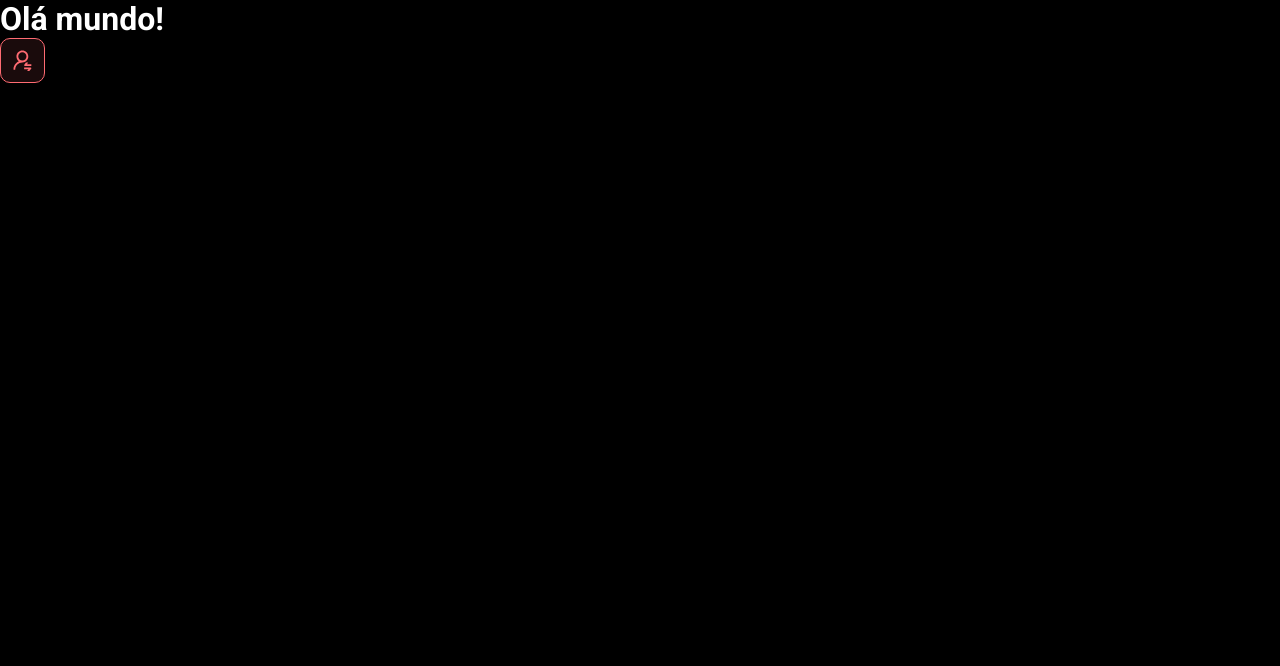
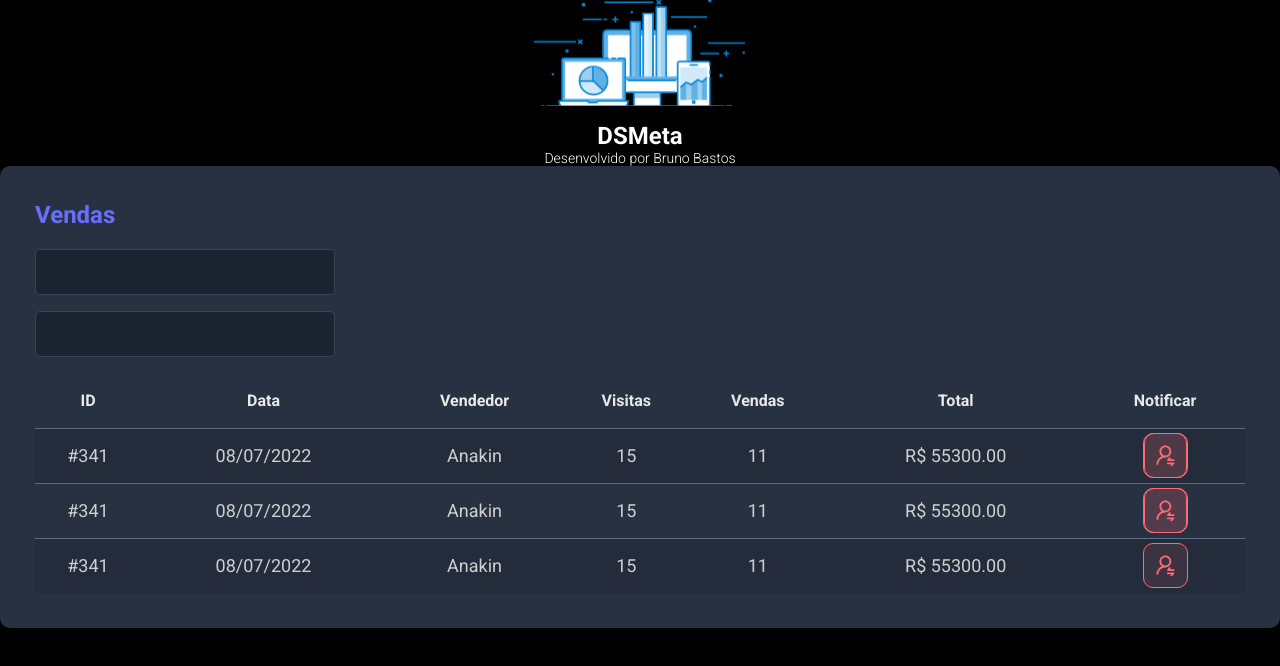
Before and after one commit to brunobastosfer/dsmeta, a React (Vite) app in the folder frontend/: page / in a window 1280 px wide. Shown: the top 666 px of the page. Built offline with nearby package versions, Linux system fonts and the light colour scheme.

Commit message:
other components

```diff
--- a/frontend/src/App.tsx
+++ b/frontend/src/App.tsx
@@ -1,11 +1,19 @@
 import NotificationButton from "./components/NotificationButton";
+import Header from "./components/Header";
+import SalesCard from "./components/SalesCard";
 
 function App() {
   return (
-    <div>
-      <h1>Olá mundo!</h1>
-      <NotificationButton />
-    </div>
+    <>
+      <Header />
+      <main>
+        <section id="sales">
+          <div className="dsmeta-container">
+            <SalesCard />
+          </div>
+        </section>
+      </main>
+    </>
   );
 }
 
--- /dev/null
+++ b/frontend/src/components/Header/index.tsx
@@ -0,0 +1,25 @@
+import logo from "../../assets/img/logo.svg";
+import "./styles.css";
+
+function Header() {
+  return (
+    <header>
+      <div className="dsmeta-logo-container">
+        <img src={logo} alt="DSMeta" />
+        <h1>DSMeta</h1>
+        <p>
+          Desenvolvido por
+          <a
+            href="https://www.instagram.com/brunobastosfer"
+            target="_new blank"
+          >
+            {" "}
+            Bruno Bastos
+          </a>
+        </p>
+      </div>
+    </header>
+  );
+}
+
+export default Header;
--- /dev/null
+++ b/frontend/src/components/Header/styles.css
@@ -0,0 +1,19 @@
+.dsmeta-logo-container {
+    display: flex;
+    flex-direction: column;
+    align-items: center;
+  }
+
+  .dsmeta-logo-container img {
+    width: 235px;
+  }
+
+  .dsmeta-logo-container h1 {
+    margin-top: 15px;
+    font-size: 24px;
+  }
+
+  .dsmeta-logo-container p {
+    font-size: 14px;
+    font-weight: 300;
+  }
--- /dev/null
+++ b/frontend/src/components/SalesCard/index.tsx
@@ -0,0 +1,81 @@
+import NotificationButton from "../NotificationButton";
+import "./styles.css";
+
+function SalesCard() {
+  return (
+    <div className="dsmeta-card">
+      <h2 className="dsmeta-sales-title">Vendas</h2>
+      <div>
+        <div className="dsmeta-form-control-container">
+          <input className="dsmeta-form-control" type="text" />
+        </div>
+        <div className="dsmeta-form-control-container">
+          <input className="dsmeta-form-control" type="text" />
+        </div>
+      </div>
+
+      <div>
+        <table className="dsmeta-sales-table">
+          <thead>
+            <tr>
+              <th className="show992">ID</th>
+              <th className="show576">Data</th>
+              <th>Vendedor</th>
+              <th className="show992">Visitas</th>
+              <th className="show992">Vendas</th>
+              <th>Total</th>
+              <th>Notificar</th>
+            </tr>
+          </thead>
+          <tbody>
+            <tr>
+              <td className="show992">#341</td>
+              <td className="show576">08/07/2022</td>
+              <td>Anakin</td>
+              <td className="show992">15</td>
+              <td className="show992">11</td>
+              <td>R$ 55300.00</td>
+              <td>
+                <div className="dsmeta-red-btn-container">
+                  <div className="dsmeta-red-btn">
+                    <NotificationButton />
+                  </div>
+                </div>
+              </td>
+            </tr>
+            <tr>
+              <td className="show992">#341</td>
+              <td className="show576">08/07/2022</td>
+              <td>Anakin</td>
+              <td className="show992">15</td>
+              <td className="show992">11</td>
+              <td>R$ 55300.00</td>
+              <td>
+                <div className="dsmeta-red-btn-container">
+                  <div className="dsmeta-red-btn">
+                    <NotificationButton />
+                  </div>
+                </div>
+              </td>
+            </tr>
+            <tr>
+              <td className="show992">#341</td>
+              <td className="show576">08/07/2022</td>
+              <td>Anakin</td>
+              <td className="show992">15</td>
+              <td className="show992">11</td>
+              <td>R$ 55300.00</td>
+              <td>
+                <div className="dsmeta-red-btn-container">
+                  <NotificationButton />
+                </div>
+              </td>
+            </tr>
+          </tbody>
+        </table>
+      </div>
+    </div>
+  );
+}
+
+export default SalesCard;
--- /dev/null
+++ b/frontend/src/components/SalesCard/styles.css
@@ -0,0 +1,98 @@
+.dsmeta-card {
+    background-color: #283142;
+    border-radius: 10px;
+    padding: 30px 10px;
+  }
+
+
+  .dsmeta-sales-title {
+    color: #676fff;
+    font-size: 24px;
+    margin-bottom: 20px;
+  }
+
+  .dsmeta-form-control-container {
+    margin-bottom: 16px;
+    max-width: 300px;
+  }
+
+  .dsmeta-form-control {
+    width: 100%;
+    height: 46px;
+    background-color: #1b2531;
+    border: 1px solid #384459;
+    border-radius: 5px;
+    color: #9aaabe;
+    padding: 0 20px;
+    font-size: 18px;
+  }
+
+  .dsmeta-sales-table {
+    width: 100%;
+    border-spacing: 0;
+    border-collapse: collapse;
+  }
+
+  .dsmeta-sales-table thead {
+    height: 55px;
+    font-size: 16px;
+    color: #e9e9e9;
+    font-weight: 700;
+  }
+
+  .dsmeta-sales-table tbody {
+    font-size: 14px;
+    font-weight: 400;
+    color: #cfcfcf;
+    text-align: center;
+  }
+
+  .dsmeta-sales-table tbody tr {
+    height: 74px;
+    border-top: 1px solid #5f6e82;
+  }
+
+  .dsmeta-sales-table tbody tr:hover > td {
+    background-color: #384459;
+  }
+
+  .dsmeta-sales-table tbody tr:nth-child(odd) {
+    background-color: #242c3b;
+  }
+
+  .dsmeta-red-btn-container {
+      display: flex;
+      justify-content: center;
+  }
+
+  .show576 {
+      display: none;
+  }
+
+  .show992 {
+      display: none;
+  }
+
+  @media (min-width: 576px) {
+      .show576 {
+          display: table-cell;
+      }
+
+      .dsmeta-card {
+          padding: 35px;
+      }
+
+      .dsmeta-sales-table tbody tr {
+          height: 55px;
+      }
+
+      .dsmeta-sales-table tbody {
+          font-size: 18px;
+      }
+  }
+
+  @media (min-width: 992px) {
+      .show992 {
+          display: table-cell;
+      }
+  }
--- a/frontend/src/index.css
+++ b/frontend/src/index.css
@@ -19,155 +19,3 @@
   color: unset;
   text-decoration: none;
 }
-
-header {
-  background: linear-gradient(180deg, #102347 0%, #181818 100%);
-  height: 220px;
-  display: flex;
-  align-items: center;
-  justify-content: center;
-}
-
-.dsmeta-logo-container {
-  display: flex;
-  flex-direction: column;
-  align-items: center;
-}
-
-.dsmeta-logo-container img {
-  width: 235px;
-}
-
-.dsmeta-logo-container h1 {
-  margin-top: 15px;
-  font-size: 24px;
-}
-
-.dsmeta-logo-container p {
-  font-size: 14px;
-  font-weight: 300;
-}
-
-.dsmeta-card {
-  background-color: #283142;
-  border-radius: 10px;
-  padding: 30px 10px;
-}
-
-.dsmeta-container {
-  width: 100%;
-  max-width: 900px;
-  margin: 0 auto;
-}
-
-#sales {
-  padding: 40px 10px;
-}
-
-.dsmeta-sales-title {
-  color: #676fff;
-  font-size: 24px;
-  margin-bottom: 20px;
-}
-
-.dsmeta-form-control-container {
-  margin-bottom: 16px;
-  max-width: 300px;
-}
-
-.dsmeta-form-control {
-  width: 100%;
-  height: 46px;
-  background-color: #1b2531;
-  border: 1px solid #384459;
-  border-radius: 5px;
-  color: #9aaabe;
-  padding: 0 20px;
-  font-size: 18px;
-}
-
-.dsmeta-sales-table {
-  width: 100%;
-  border-spacing: 0;
-  border-collapse: collapse;
-}
-
-.dsmeta-sales-table thead {
-  height: 55px;
-  font-size: 16px;
-  color: #e9e9e9;
-  font-weight: 700;
-}
-
-.dsmeta-sales-table tbody {
-  font-size: 14px;
-  font-weight: 400;
-  color: #cfcfcf;
-  text-align: center;
-}
-
-.dsmeta-sales-table tbody tr {
-  height: 74px;
-  border-top: 1px solid #5f6e82;
-}
-
-.dsmeta-sales-table tbody tr:hover > td {
-  background-color: #384459;
-}
-
-.dsmeta-sales-table tbody tr:nth-child(odd) {
-  background-color: #242c3b;
-}
-
-.dsmeta-red-btn-container {
-    display: flex;
-    justify-content: center;
-}
-
-.dsmeta-red-btn {
-  height: 45px;
-  width: 45px;
-  background: rgba(255, 107, 114, 0.1);
-  border: 1px solid #ff6b72;
-  border-radius: 10px;
-  display: flex;
-  align-items: center;
-  justify-content: center;
-  cursor: pointer;
-}
-
-.dsmeta-red-btn img {
-    width: 19px;
-}
-
-.show576 {
-    display: none;
-}
-
-.show992 {
-    display: none;
-}
-
-@media (min-width: 576px) {
-    .show576 {
-        display: table-cell;
-    }
-
-    .dsmeta-card {
-        padding: 35px;
-    }
-
-    .dsmeta-sales-table tbody tr {
-        height: 55px;
-    }
-
-    .dsmeta-sales-table tbody {
-        font-size: 18px;
-    }
-}
-
-@media (min-width: 992px) {
-    .show992 {
-        display: table-cell;
-    }
-}
```
Also changed, not shown: frontend/src/assets/img/logo.svg (added).
